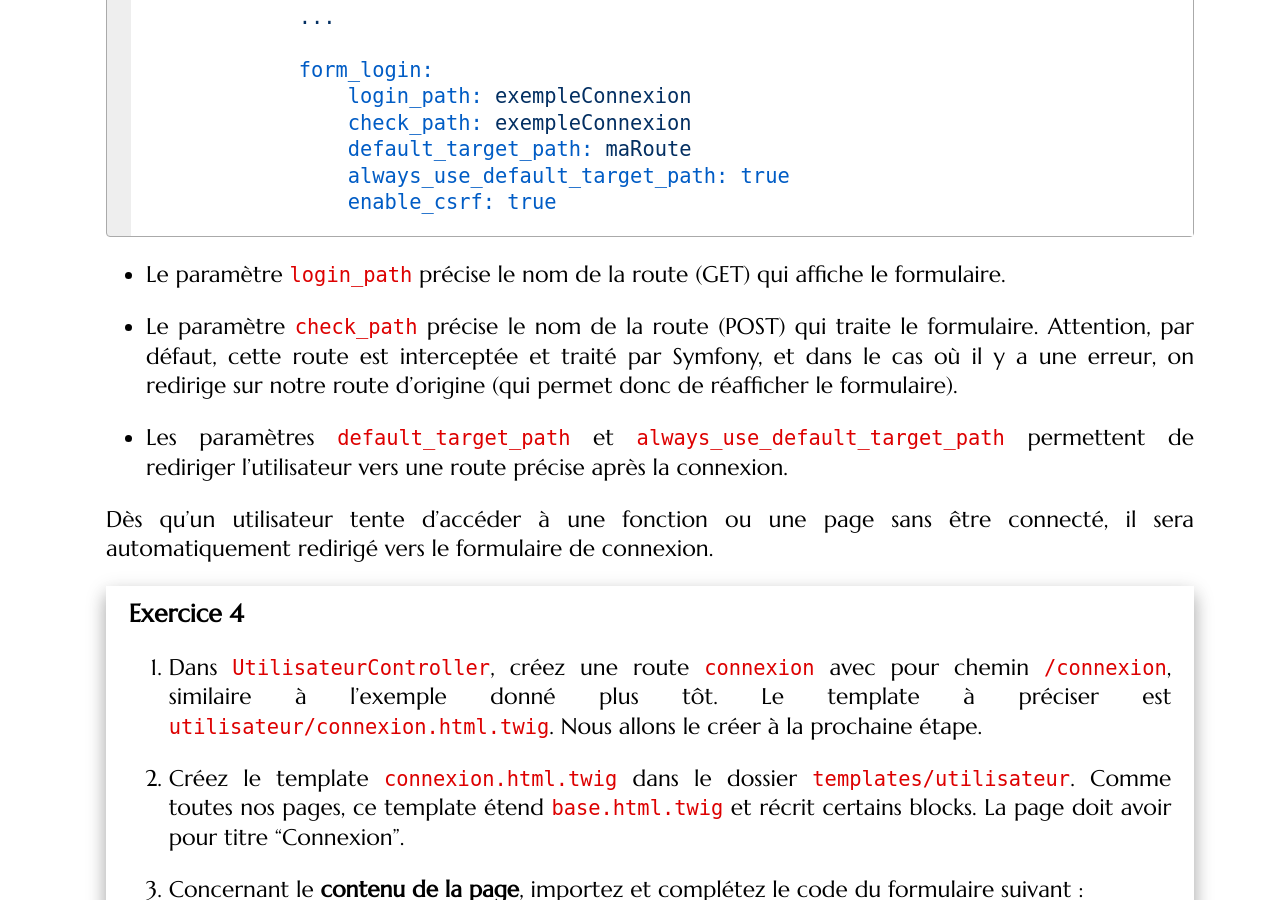
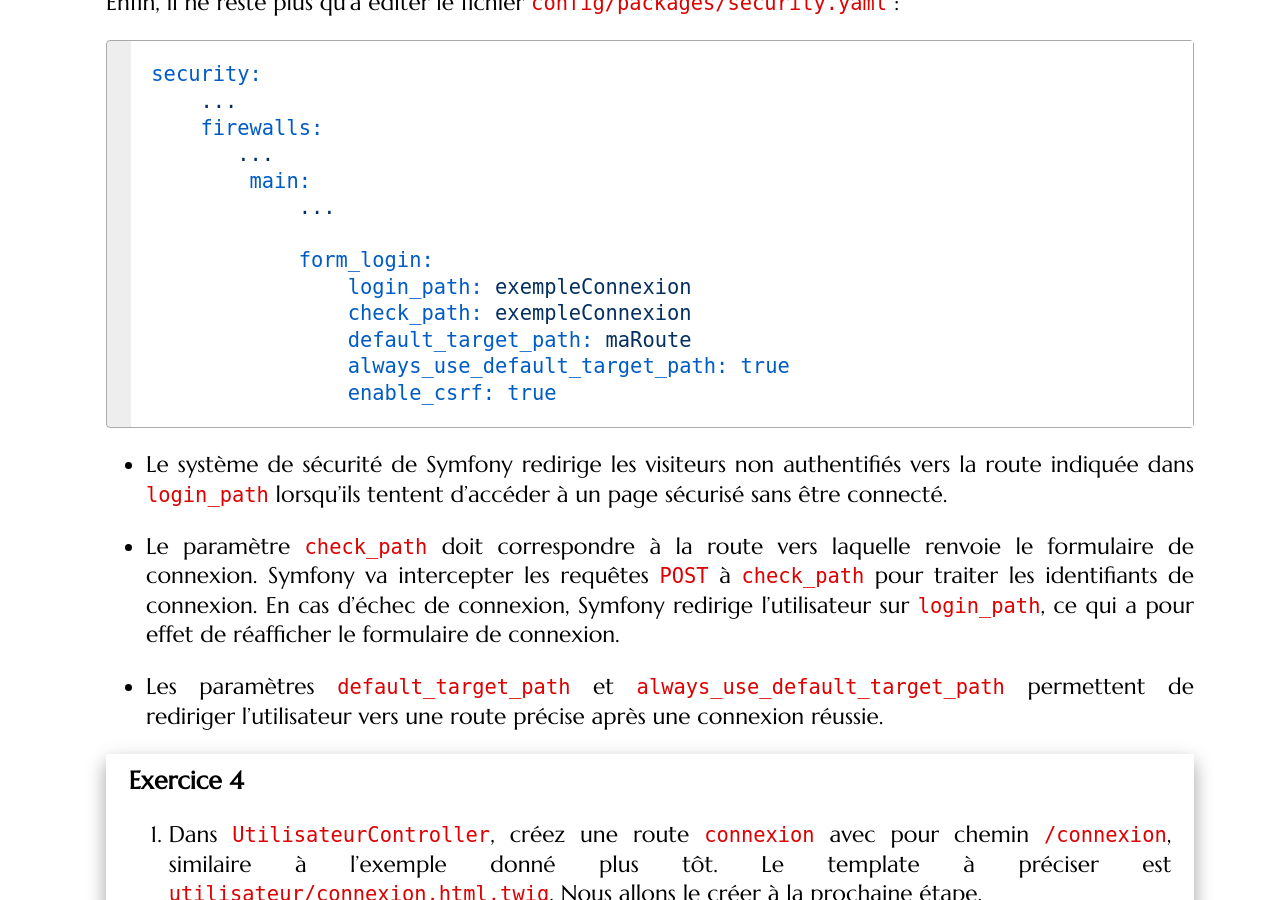
Before and after one commit to mgasquet/R5.A.05-ProgrammationAvancee-Web, a Jekyll site: the page built from tutorials/tutorial2.md, in a window 1280 px wide and 900 px high, scrolled down 16495 px. Built offline with Jekyll 4.4.1, drawn with Linux system fonts in a browser that asks for light colours; some web fonts are replaced; some of the changed text lies outside the part shown.

Commit message:
Fin relecture TD2

````diff
--- a/tutorials/tutorial2.md
+++ b/tutorials/tutorial2.md
@@ -9,7 +9,7 @@ lang: fr
 
 La seconde partie de la découverte de ce framework va se concentrer sur la gestion de nos utilisateurs. Comme c'est un aspect assez courant sur les applications web, Symfony possède bien sûr divers outils et processus permettant de mettre en place rapidement et facilement un système de gestion pour nos utilisateurs.
 
-Enfin, dans une seconde partie, nous effectuerons quelques finitions sur le site comme ajouter des auteurs pour les publications et des pages personnelles pour les utilisateurs. Nous verrons aussi comment **inclure** d'autres templates dans un template twig et enfin, nous personnaliserons nos pages d'erreur.
+Enfin, dans une seconde partie, nous effectuerons quelques finitions sur le site comme ajouter des auteurs pour les publications et des pages personnelles pour les utilisateurs. Nous verrons aussi comment **inclure** d'autres templates dans un template Twig et enfin, nous personnaliserons nos pages d'erreur.
 
 ## Les utilisateurs
 
@@ -67,7 +67,7 @@ Au niveau de la classe `Utilisateur` :
 
 * La propriété `password` représente le mot de passe **haché** (on ne stocke jamais le mot de passe en clair ici)
 
-* La propriété `roles` représente une liste de rôles de l'utilisateur. Les rôles sont un système permettant d'accorder des privilèges à certains utilisateurs. On peut limiter l'accès à des routes à certains rôles, ou bien vérifier le rôle d'un utilisateur dans un template twig. Si vous jetez un œil à la méthode `getRoles`, vous remarquerez que par défaut, un utilisateur a le rôle `ROLE_USER`. C'est le rôle basique d'un utilisateur connecté. Dans la base de données, cette valeur est stockée comme un string et décodée puis transformée en tableau par Symfony.
+* La propriété `roles` représente une liste de rôles de l'utilisateur. Les rôles sont un système permettant d'accorder des privilèges à certains utilisateurs. On peut limiter l'accès à des routes à certains rôles, ou bien vérifier le rôle d'un utilisateur dans un template Twig. Si vous jetez un œil à la méthode `getRoles`, vous remarquerez que par défaut, un utilisateur a le rôle `ROLE_USER`. C'est le rôle basique d'un utilisateur connecté. Dans la base de données, cette valeur est stockée comme un string et décodée puis transformée en tableau par Symfony.
 
 * La méthode `eraseCredentials` permet d'effacer de la mémoire de Symfony des données sensibles, éventuellement stockées dans la classe de l'utilisateur, temporairement (comme le mot de passe en clair, pour la connexion). Dans notre cas, nous ne nous en servirons pas.
 
@@ -401,7 +405,7 @@ $valeurChamp = $form["monChamp"]->getData();
 
     * `minlength` et `maxlength` sur le login et le mot de passe.
 
-    * `pattern` sur le mot de passe avec pour valeur : `^(?=.*[a-z])(?=.*[A-Z])(?=.*\\d)[a-zA-Z\\d]{8,30}$` (on utilise `\\d` au lieu de `\d` car autrement, twig interprète le `\` comme un caractère spécial)
+    * `pattern` sur le mot de passe avec pour valeur : `^(?=.*[a-z])(?=.*[A-Z])(?=.*\\d)[a-zA-Z\\d]{8,30}$` (on utilise `\\d` au lieu de `\d` car autrement, Twig interprète le `\` comme un caractère spécial)
 
     * Vous pouvez également déplacer les contraintes déjà présentes dans le code HTML correspondant au champ `fichierPhotoProfil` dans le champ dédié dans classe `UtilisateurType`. Attention, pour `required`, il se place en dehors de `attr` :
 
@@ -420,6 +424,8 @@ $valeurChamp = $form["monChamp"]->getData();
 
 ### Connexion et déconnexion
 
+#### Formulaire de connexion
+
 Concernant la **connexion**, nous n'aurons pas à créer de classe pour le formulaire. En fait, il y a juste besoin de créer un formulaire HTML classique en précisant des valeurs précises pour les champs correspondants au login et au mot de passe. Aussi, il n'y aura pas besoin de gérer explicitement le traitement du formulaire, Symfony se charge de vérifier le mot de passe et de récupérer les informations sur l'utilisateur.
 
 Tout d'abord, on commence par créer une route, accès en `GET` et en `POST` :
@@ -436,7 +442,7 @@ public function connexion(AuthenticationUtils $authenticationUtils) : Response {
 
 * La variable `$lastUsername` permet de conserver l'affichage du login dans le cas où le formulaire est réaffiché si les identifiants sont invalides.
 
-Ensuite, on crée le template `twig` correspondant, contenant un formulaire de connexion :
+Ensuite, on crée le template `Twig` correspondant, contenant un formulaire de connexion :
 
 ```twig
 {% raw %}
@@ -475,13 +481,11 @@ security:
                 enable_csrf: true
 ```
 
-* Le paramètre `login_path` précise le nom de la route (GET) qui affiche le formulaire.
+* Le système de sécurité de Symfony redirige les visiteurs non authentifiés vers la route indiquée dans `login_path` lorsqu'ils tentent d'accéder à un page sécurisé sans être connecté.
 
-* Le paramètre `check_path` précise le nom de la route (POST) qui traite le formulaire. Attention, par défaut, cette route est interceptée et traité par Symfony, et dans le cas où il y a une erreur, on redirige sur notre route d'origine (qui permet donc de réafficher le formulaire).
+* Le paramètre `check_path` doit correspondre à la route vers laquelle renvoie le formulaire de connexion. Symfony va intercepter les requêtes `POST` à `check_path` pour traiter les identifiants de connexion. En cas d'échec de connexion, Symfony redirige l'utilisateur sur `login_path`, ce qui a pour effet de réafficher le formulaire de connexion.
 
-* Les paramètres `default_target_path` et `always_use_default_target_path` permettent de rediriger l'utilisateur vers une route précise après la connexion.
-
-Dès qu'un utilisateur tente d'accéder à une fonction ou une page sans être connecté, il sera automatiquement redirigé vers le formulaire de connexion.
+* Les paramètres `default_target_path` et `always_use_default_target_path` permettent de rediriger l'utilisateur vers une route précise après une connexion réussie.
 
 <div class="exercise">
 
@@ -645,6 +653,8 @@ Dans `path`, on précise le **nom** de la route (et pas son chemin) et dans `tar
 4. Tentez de vous connecter/déconnecter, vérifiez que tout s'affiche correctement selon votre état.
 
 </div>
+
+#### Notification utilisateur de connexion
 
 Comme notre système de connexion/déconnexion est géré par Symfony, nous ne pouvons pas ajouter de messages flash comme pour une route normale. Mais heureusement, pour cela, il y a les **événements** ! Durant le cycle de vie de l'application, certains **événements** comme la connexion ou la déconnexion de l'utilisateur peuvent être captés par le développeur afin de réaliser des actions complémentaires. Les classes qui traitent ces événements sont appelées `EventSubscriber`.
 
@@ -725,7 +737,7 @@ public function methodeExemple(): Response
 }
 ```
 
-Contrairement à l'utilisation habituelle que nous faisions de `#[IsGranted]`, on peut utiliser certaines fonctions et des opérateurs conditionnels, comme dans un template `twig` et ainsi faire une condition du style `!is_granted('ROLE_USER')`, c'est-à-dire "n'est pas authentifié". Une autre fonction ayant le même effet (dans notre cas) est `is_authenticated_fully`. Cela peut être utile de l'utiliser si on ne donne pas par défaut le rôle `ROLE_USER` à tous nos utilisateurs connectés.
+Contrairement à l'utilisation habituelle que nous faisions de `#[IsGranted]`, on peut utiliser certaines fonctions et des opérateurs conditionnels, comme dans un template `Twig` et ainsi faire une condition du style `!is_granted('ROLE_USER')`, c'est-à-dire "n'est pas authentifié". Une autre fonction ayant le même effet (dans notre cas) est `is_authenticated_fully`. Cela peut être utile de l'utiliser si on ne donne pas par défaut le rôle `ROLE_USER` à tous nos utilisateurs connectés.
 
 Cependant, il faut réfléchir en terme d'ergonomie : est-ce qu'un utilisateur connecté tentant d'accéder à ces pages doit recevoir une page d'erreur ou bien être redirigé vers une autre page ? Dans notre cas, nous allons plutôt privilégier la seconde solution. Pour cela, il suffit de regarder les permissions de l'utilisateur à l'intérieur de la route, avec `isGranted` :
 
@@ -848,7 +860,7 @@ Pour le dernier point, il y a plusieurs possibilités : utiliser un "if/else". U
 
 Pour rappel, si une propriété d'un objet est **nulle**, alors un test conditionnel "objet.propriete" renvoi simplement `false`.
 
-Aussi, avec `twig`, pour **concaténer** des valeurs, on utilise le symbole `~` :
+Aussi, avec `Twig`, pour **concaténer** des valeurs, on utilise le symbole `~` :
 
 ```twig
 {% raw %}
@@ -876,7 +888,7 @@ Doctrine utilise notamment une de ses stratégies au niveau des entités en rela
 
 * Quand on exécute `findAllOrderedByDate`, une première requête est exécutée pour récupérer toutes les publications, mais sans les données sur les auteurs.
 
-* Quand, dans notre template `twig`, on lit les données de l'auteur d'une publication, une nouvelle requête est exécutée pour récupérer ses données. Donc, une requête supplémentaire par publication.
+* Quand, dans notre template `Twig`, on lit les données de l'auteur d'une publication, une nouvelle requête est exécutée pour récupérer ses données. Donc, une requête supplémentaire par publication.
 
 Ceci est très mauvais niveau performance ! Notamment si on a beaucoup de publications. Et comme a priori, on souhaite pouvoir lire quelques données sur l'auteur à chaque fois qu'on charge une publication, il serait plus judicieux d'utiliser le **eager loading** dans ce contexte.
 
@@ -973,7 +985,7 @@ Dans le cas où on utilise `#[MapEntity]` il faut donc que le paramètre de la r
 
 </div>
 
-Vous connaissez déjà la méthode `path` pour créer une URL depuis le nom d'une route dans un template twig. Mais comment faire quand le chemin de la route contient des paramètres, comme pour les pages des utilisateurs ? Il suffit d'ajout les paramètres correspondants à `path` :
+Vous connaissez déjà la méthode `path` pour créer une URL depuis le nom d'une route dans un template Twig. Mais comment faire quand le chemin de la route contient des paramètres, comme pour les pages des utilisateurs ? Il suffit d'ajout les paramètres correspondants à `path` :
 
 ```twig
 {% raw %}
@@ -1025,7 +1037,7 @@ Comme évoqué plus tôt, dans un site concret, on aurait plutôt un système de
 
 Nous avons dupliqué le code permettant d'afficher la liste des publications dans `feed.html.twig` et `page_perso.html.twig` : ce n'est pas bon !
 
-Une autre fonctionnalité de twig que nous n'avons pas abordé jusqu'ici est **l'inclusion de template** : il est possible d'inclure le code d'un template dans un autre template. Ce mécanisme est différent de l'extension de template que nous utilisions jusqu'ici et qui consistait à "hériter" du code d'un template et redéfinir certaines parties. L'inclusion de template se rapproche plus d'une fonction qu'on peut réutiliser dans plusieurs autres templates. De plus, un peu comme une fonction, on peut passer des paramètres aux templates inclus.
+Une autre fonctionnalité de Twig que nous n'avons pas abordé jusqu'ici est **l'inclusion de template** : il est possible d'inclure le code d'un template dans un autre template. Ce mécanisme est différent de l'extension de template que nous utilisions jusqu'ici et qui consistait à "hériter" du code d'un template et redéfinir certaines parties. L'inclusion de template se rapproche plus d'une fonction qu'on peut réutiliser dans plusieurs autres templates. De plus, un peu comme une fonction, on peut passer des paramètres aux templates inclus.
 
 L'instruction pour inclure un template est la suivante :
 
````
Also changed, not shown: other parts of tutorials/tutorial2.md (+16 -6 lines).
